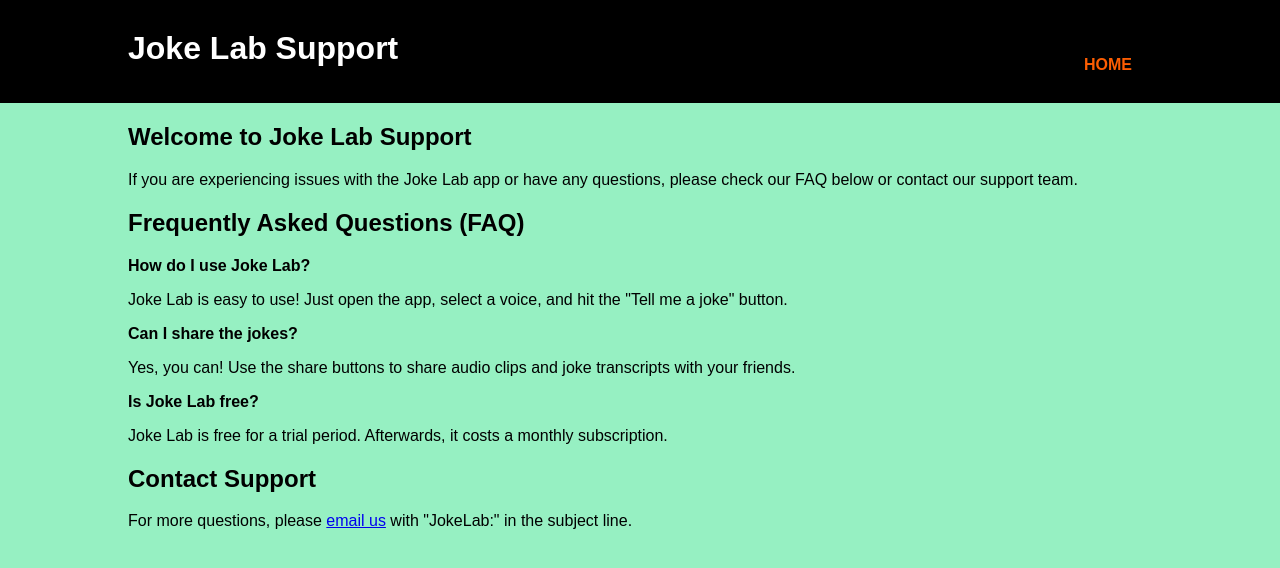
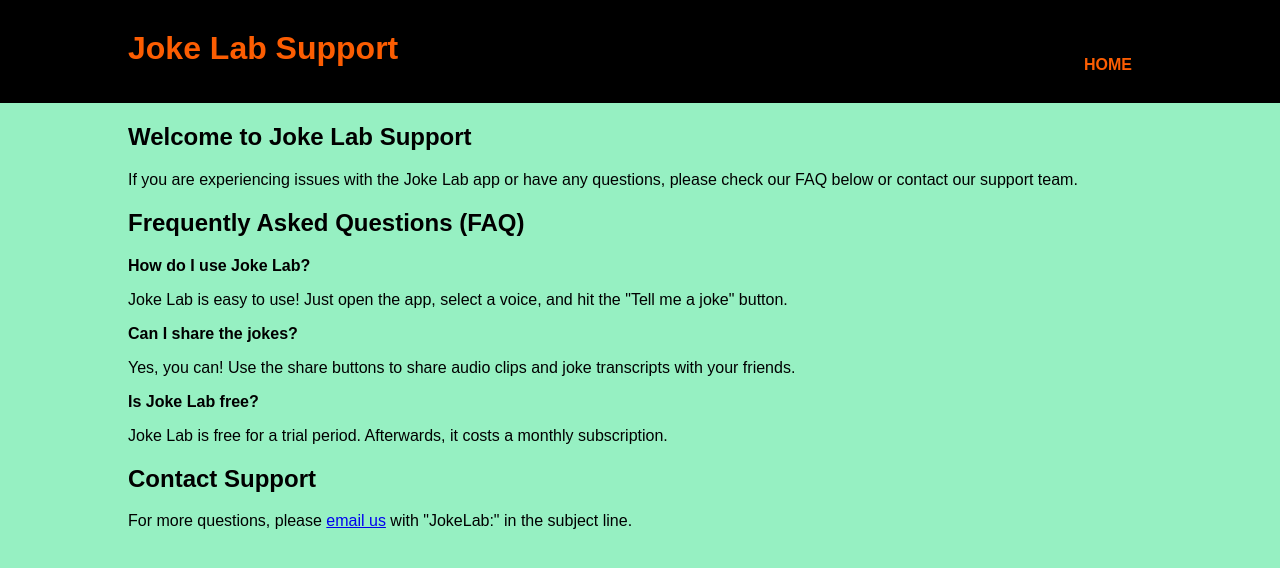
Before and after one commit to lounsburynw/JokeLabSupport.github.io, a plain HTML site: page index.html in a window 1280 px wide. Drawn offline with Linux system fonts and the light colour scheme.

Commit message:
change color scheme

```diff
--- a/index.html
+++ b/index.html
@@ -20,7 +20,7 @@
         }
         header {
             background: #000000;
-            color: white;
+            color: #fc5d02;
             padding-top: 30px;
             min-height: 70px;
             border-bottom: #000000 3px solid;
```
